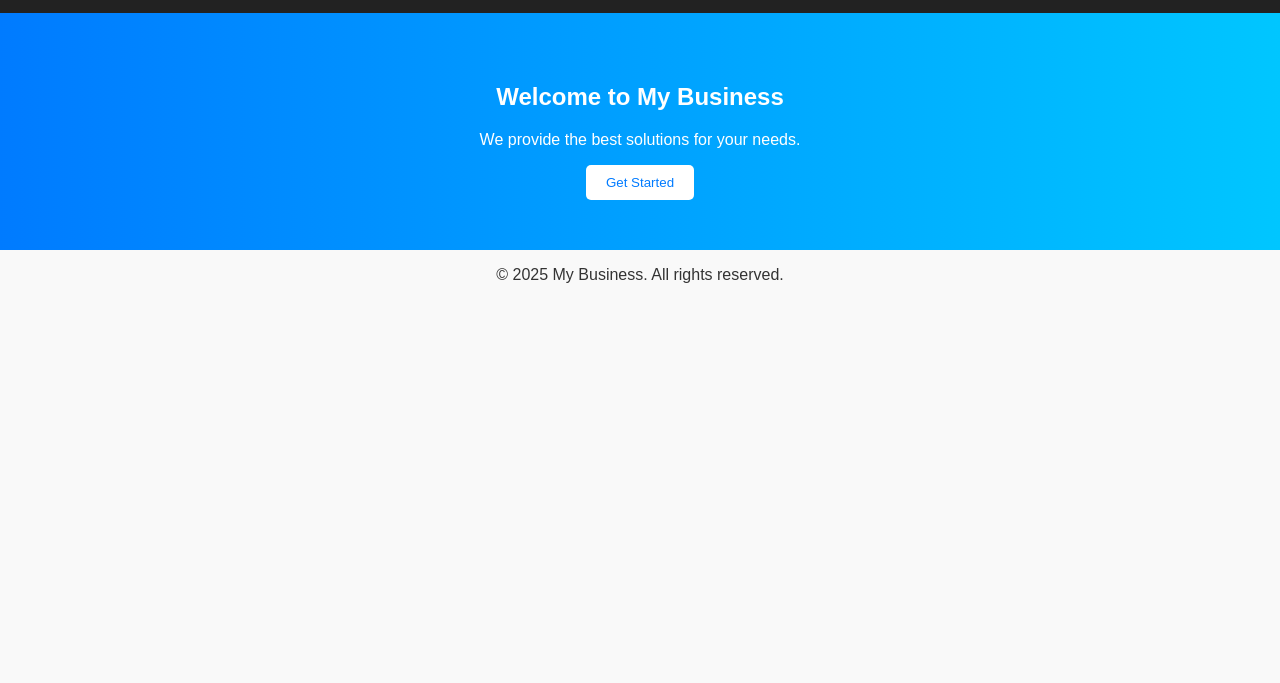
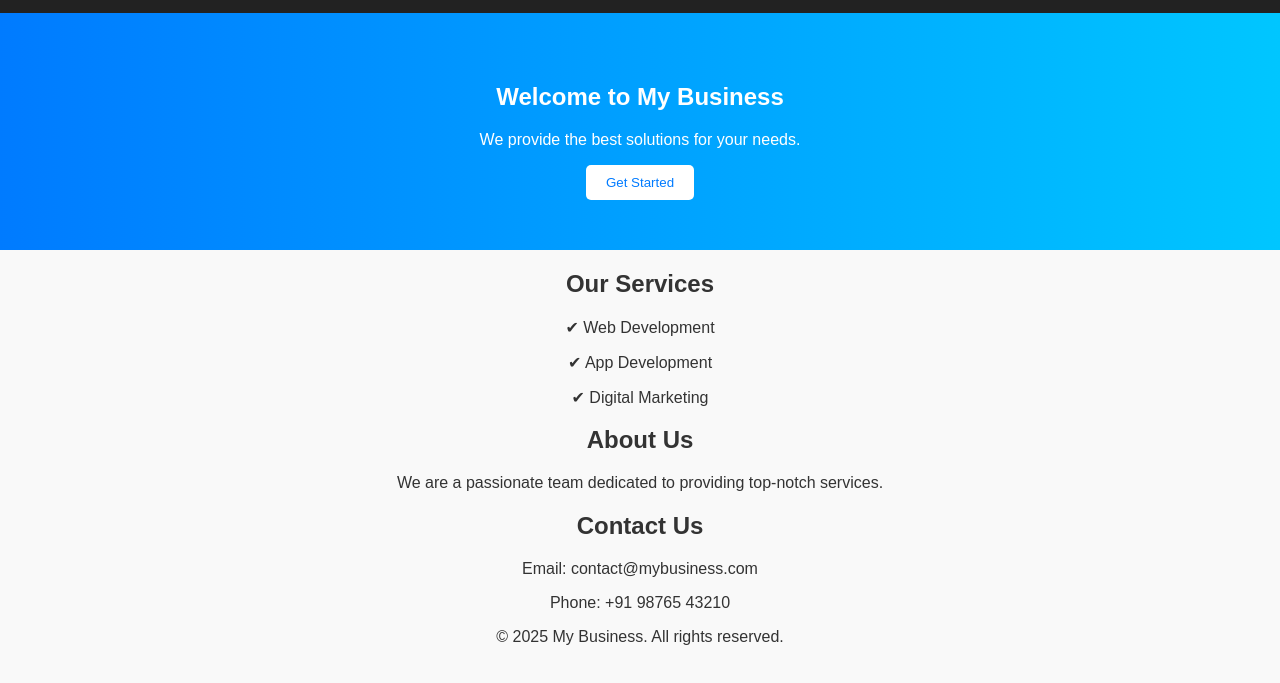
Before and after one commit to ranshugaur95-create/My.website-, a plain HTML site: page index.html in a window 1280 px wide. Shown: the part 115-798 px from the top of the page. Drawn offline with Linux system fonts and the light colour scheme.

Commit message:
Add files via upload

```diff
--- a/index.html
+++ b/index.html
@@ -1,32 +1,48 @@
 <!DOCTYPE html>
 <html lang="en">
 <head>
-  <meta charset="UTF-8" />
-  <meta name="viewport" content="width=device-width, initial-scale=1.0" />
+  <meta charset="UTF-8">
+  <meta name="viewport" content="width=device-width, initial-scale=1.0">
   <title>My Business</title>
-  <link rel="stylesheet" href="style.css" />
+  <link rel="stylesheet" href="style.css">
 </head>
 <body>
   <header>
     <h1>My Business</h1>
     <nav>
-      <a href="#">Home</a>
-      <a href="#">Services</a>
-      <a href="#">About</a>
-      <a href="#">Contact</a>
+      <a href="#home">Home</a>
+      <a href="#services">Services</a>
+      <a href="#about">About</a>
+      <a href="#contact">Contact</a>
     </nav>
   </header>
 
-  <section class="hero">
+  <section id="home" class="hero">
     <h2>Welcome to My Business</h2>
     <p>We provide the best solutions for your needs.</p>
     <button>Get Started</button>
   </section>
 
+  <section id="services">
+    <h2>Our Services</h2>
+    <p>✔ Web Development</p>
+    <p>✔ App Development</p>
+    <p>✔ Digital Marketing</p>
+  </section>
+
+  <section id="about">
+    <h2>About Us</h2>
+    <p>We are a passionate team dedicated to providing top-notch services.</p>
+  </section>
+
+  <section id="contact">
+    <h2>Contact Us</h2>
+    <p>Email: contact@mybusiness.com</p>
+    <p>Phone: +91 98765 43210</p>
+  </section>
+
   <footer>
     <p>© 2025 My Business. All rights reserved.</p>
   </footer>
-
-  <script src="script.js"></script>
 </body>
 </html>
```
